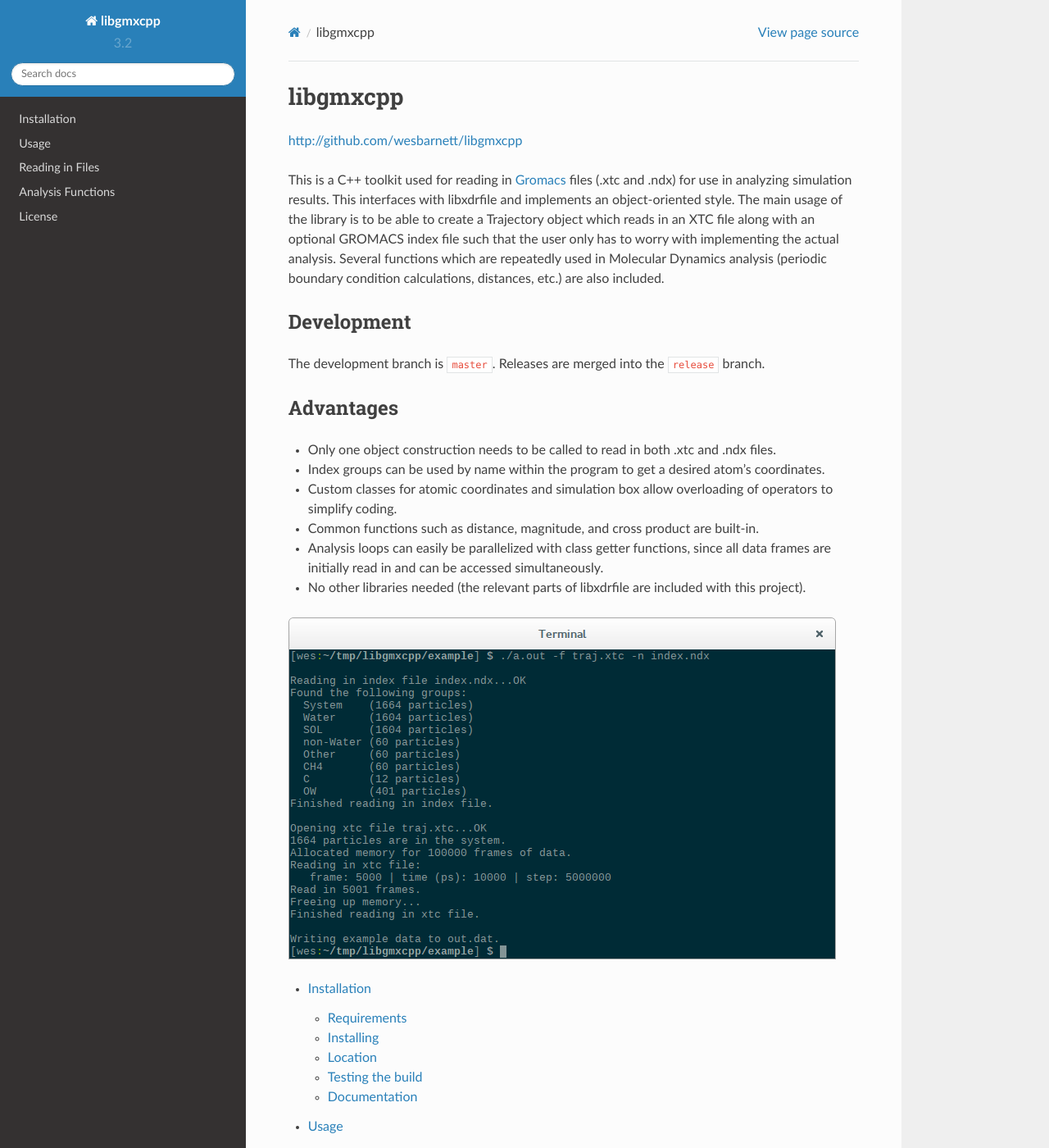
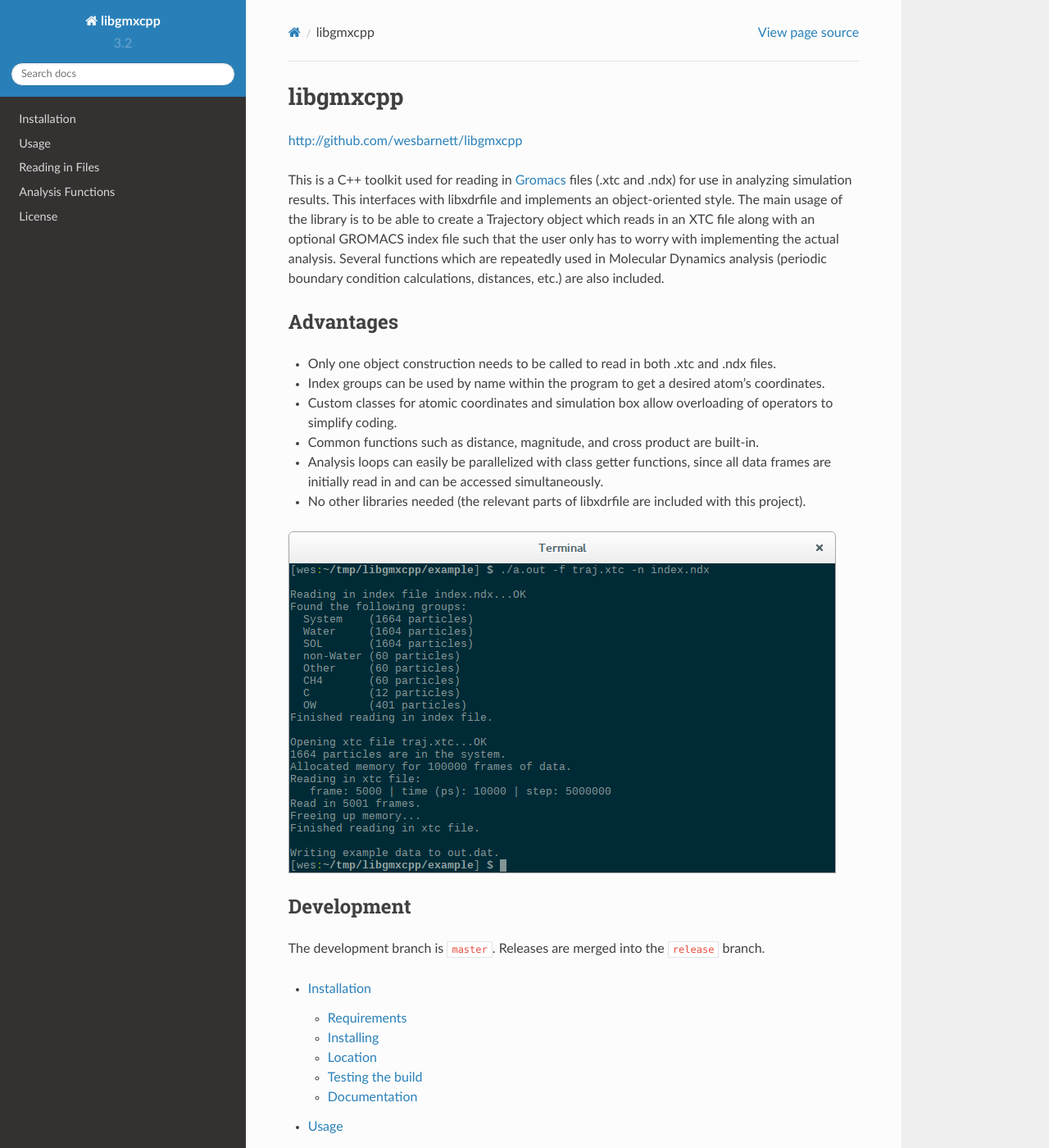
Before and after one commit to wesbarnett/libgmxcpp, a Sphinx documentation site: the page built from docs/index.rst, in a window 1280 px wide and 1400 px high. Shown: the whole window at 82% size. Built offline with Sphinx 7.4.7 and the Read the Docs theme 2.0.0, drawn with Linux system fonts in a browser that asks for light colours; part of the change alters nothing that is shown.

```diff
--- a/docs/index.rst
+++ b/docs/index.rst
@@ -17,12 +17,6 @@ with implementing the actual analysis. Several functions which are repeatedly
 used in Molecular Dynamics analysis (periodic boundary condition calculations,
 distances, etc.) are also included.
 
-Development
------------
-
-The development branch is ``master``. Releases are merged into the ``release``
-branch.
-
 Advantages
 ----------
 
@@ -40,6 +34,13 @@ Advantages
 
 .. image:: images/screenshot.png
 
+Development
+-----------
+
+The development branch is ``master``. Releases are merged into the ``release``
+branch.
+
+
 .. toctree::
 
    installation
```
